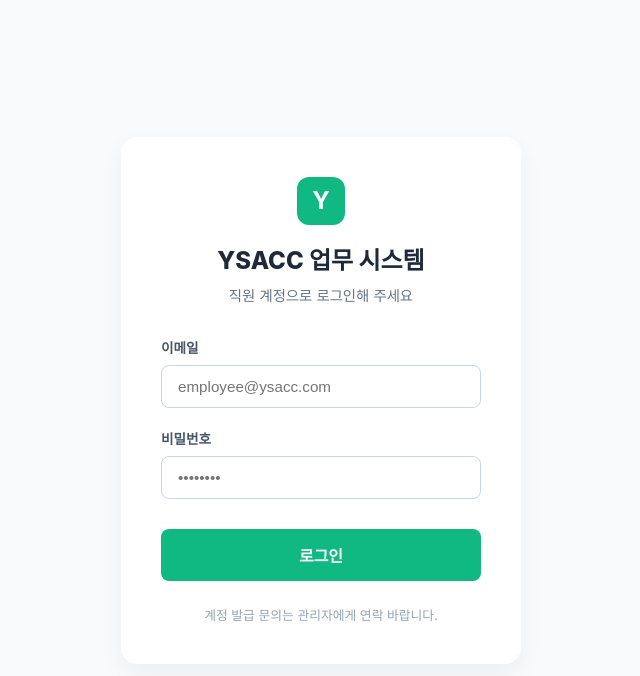
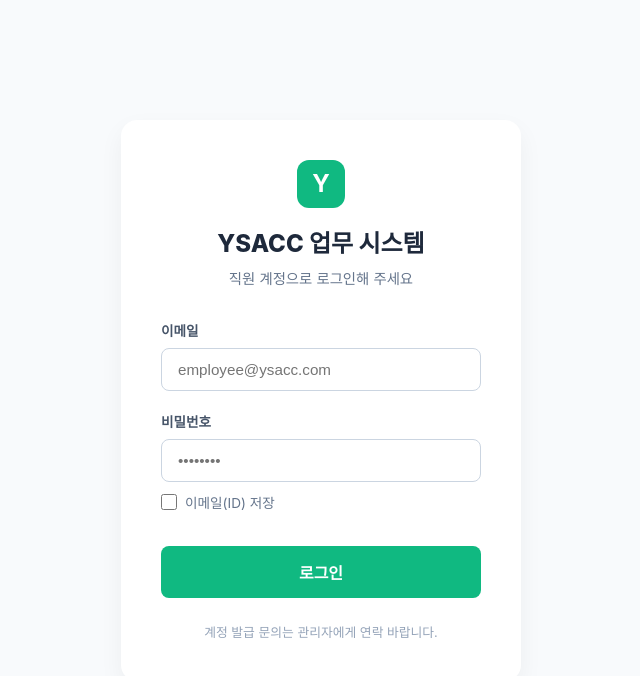
Before and after one commit to jhk113074-hue/trading_management, a React (Vite) app in the folder app/: page /login in a window 1280 px wide. Shown: the top 676 px of the page, without its empty margins (319-959 px from the left). Built offline with nearby package versions, Linux system fonts and the light colour scheme; no server answers; the database is empty.

Commit message:
feat: add 'Save ID' (이메일 저장) feature to login page using localStorage

```diff
--- a/app/src/pages/Login.tsx
+++ b/app/src/pages/Login.tsx
@@ -6,8 +6,17 @@ import '../index.css'; // For basic styling if needed
 export const Login: React.FC = () => {
   const [email, setEmail] = useState('');
   const [password, setPassword] = useState('');
+  const [saveId, setSaveId] = useState(false);
   const [error, setError] = useState('');
   const [isLoggingIn, setIsLoggingIn] = useState(false);
+
+  React.useEffect(() => {
+    const savedEmail = localStorage.getItem('savedEmail');
+    if (savedEmail) {
+      setEmail(savedEmail);
+      setSaveId(true);
+    }
+  }, []);
 
   const { login } = useAuth();
   const navigate = useNavigate();
@@ -19,6 +28,11 @@ export const Login: React.FC = () => {
 
     try {
       await login(email, password);
+      if (saveId) {
+        localStorage.setItem('savedEmail', email);
+      } else {
+        localStorage.removeItem('savedEmail');
+      }
       navigate('/');
     } catch (err: any) {
       console.error(err);
@@ -70,6 +84,19 @@ export const Login: React.FC = () => {
             />
           </div>
 
+          <div style={{ display: 'flex', alignItems: 'center', gap: '8px', marginTop: '-10px', marginBottom: '4px' }}>
+            <input
+              type="checkbox"
+              id="saveId"
+              checked={saveId}
+              onChange={(e) => setSaveId(e.target.checked)}
+              style={{ cursor: 'pointer', width: '16px', height: '16px', accentColor: '#10b981' }}
+            />
+            <label htmlFor="saveId" style={{ fontSize: '0.85rem', color: '#64748b', cursor: 'pointer', userSelect: 'none' }}>
+              이메일(ID) 저장
+            </label>
+          </div>
+
           <button
             type="submit"
             disabled={isLoggingIn}
```
